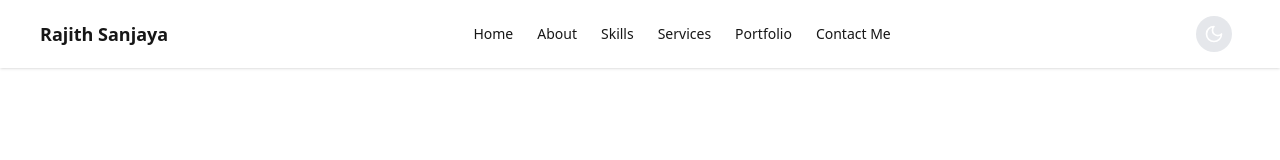
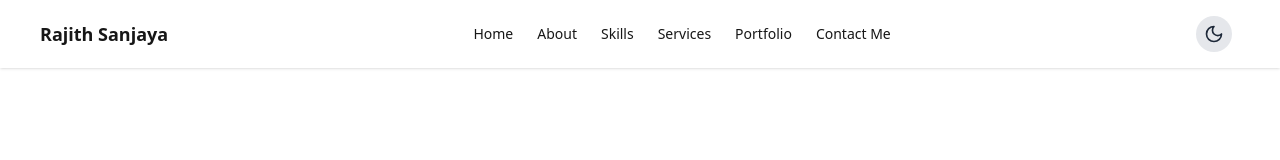
Before and after one commit to HypertextAssassinRajith/portfolio, a Next.js app: page / in a window 1280 px wide. Shown: the top 160 px of the page. Built offline with nearby package versions, Linux system fonts and the light colour scheme.

Commit message:
fix: update icon colors in Header component for better visibility in light and dark themes

```diff
--- a/app/components/header.tsx
+++ b/app/components/header.tsx
@@ -45,19 +45,19 @@ export default function Header() {
           className="p-2 rounded-full bg-gray-200 dark:bg-gray-800 mr-2"
         >
           {theme === "dark" ? (
-            <Sun size={20} />
+            <Sun size={20} className="text-gray-900" />
           ) : (
-            <Moon size={20} color="white"/>
+            <Moon size={20} className="text-gray-800" />
           )}
         </button>
         <button
-          onClick={() => setIsMenuOpen(prev => !prev)}
+          onClick={() => setIsMenuOpen((prev) => !prev)}
           className="md:hidden p-2 rounded-full bg-gray-200 dark:bg-gray-800"
         >
           {isMenuOpen ? (
-            <X size={20} color={theme === "light" ? "white" : undefined} />
+            <X size={20} className={theme === "light" ? "text-gray-800" : "text-white"} />
           ) : (
-            <Menu size={20} color={theme === "light" ? "white" : undefined} />
+            <Menu size={20} className={theme === "light" ? "text-gray-800" : "text-gray-900"} />
           )}
         </button>
       </div>
```
Also changed, not shown: 1 other file (tests, documents, lock files or other folders).
